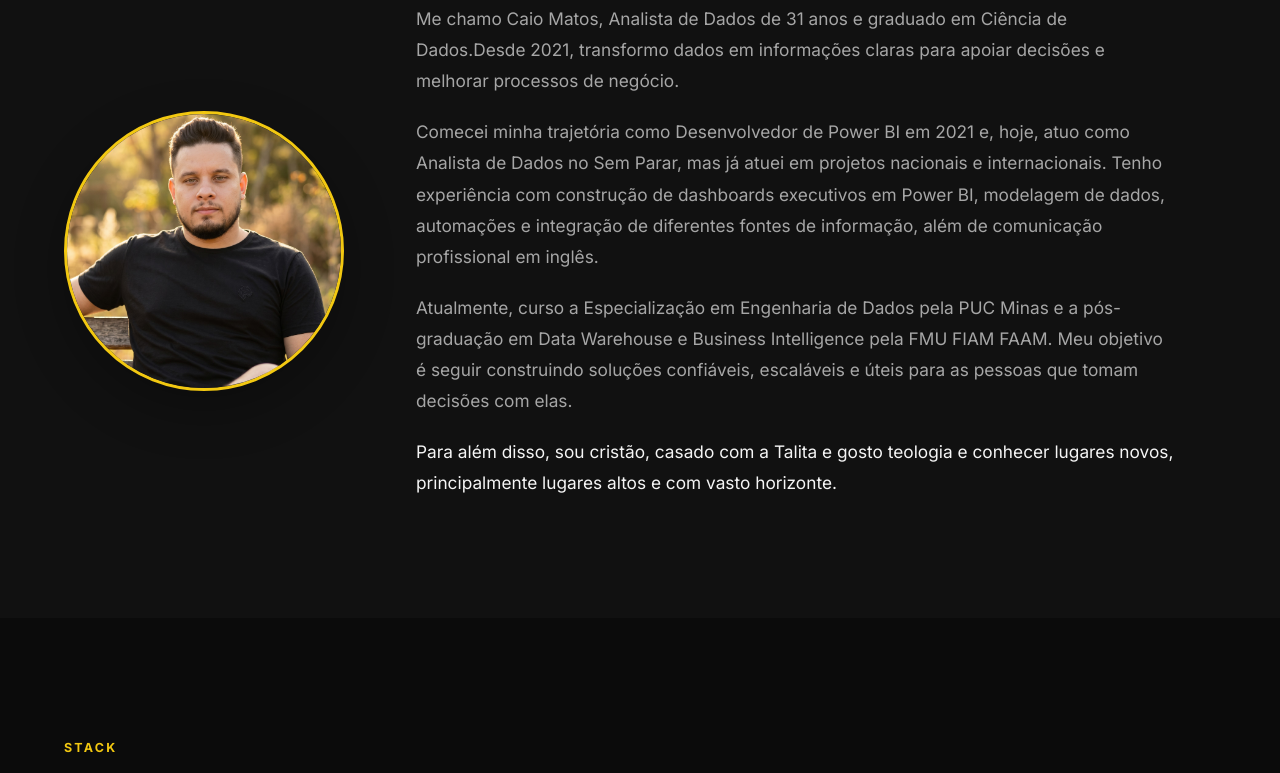
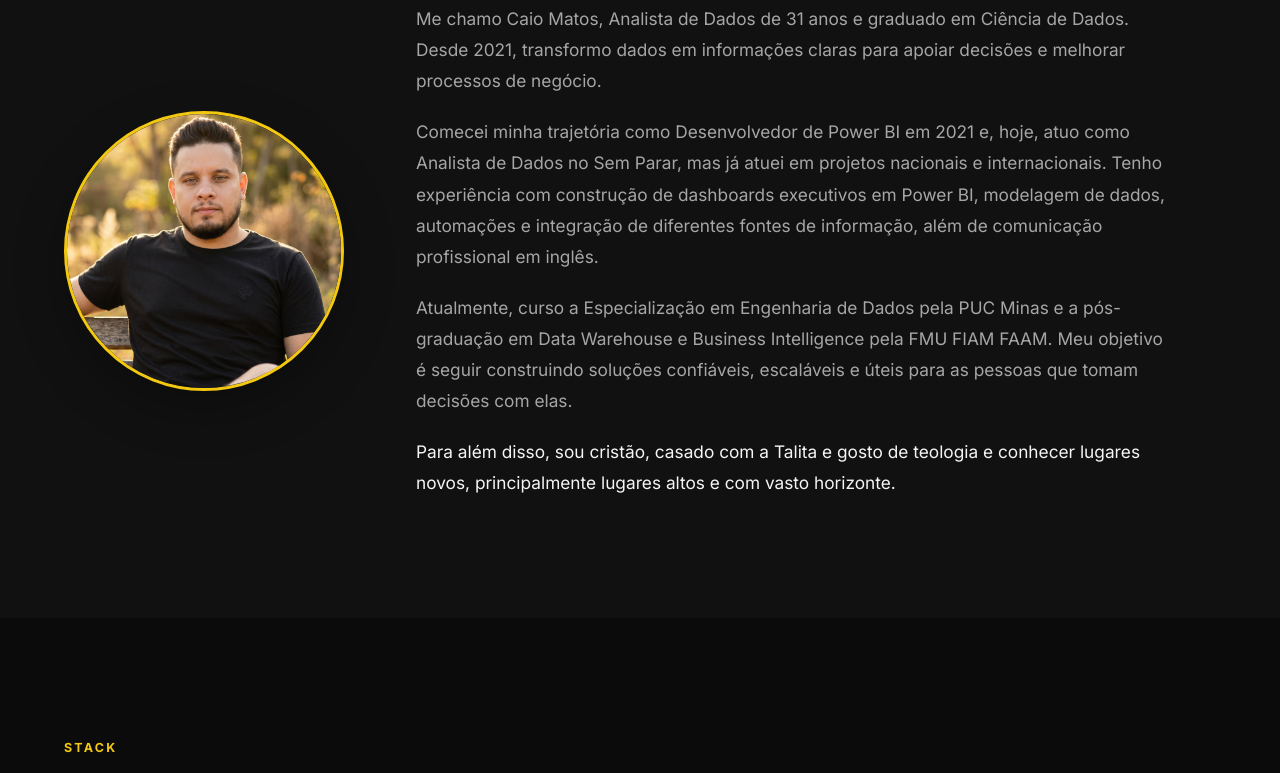
Before and after one commit to cicpmatos/caiomatos-site-publico, a plain HTML site: page index.html in a window 1280 px wide. Shown: the part 3130-3903 px from the top of the page. Drawn offline with Linux system fonts and the light colour scheme.

Commit message:
Corrigir texto da apresentação e publicar atualização do site

```diff
--- a/index.html
+++ b/index.html
@@ -390,7 +390,7 @@
                         <p class="about-text">
 
                             Me chamo Caio Matos, Analista de Dados de 31 anos
-                            e graduado em Ciência de Dados.Desde 2021,
+                            e graduado em Ciência de Dados. Desde 2021,
                             transformo dados em informações claras para
                             apoiar decisões e melhorar processos de negócio.
 
@@ -424,7 +424,7 @@
                         <p class="about-text about-personal">
 
                             Para além disso, sou cristão, casado com a Talita
-                            e gosto teologia e conhecer lugares novos, principalmente
+                            e gosto de teologia e conhecer lugares novos, principalmente
                             lugares altos e com vasto horizonte.
 
                         </p>
```
